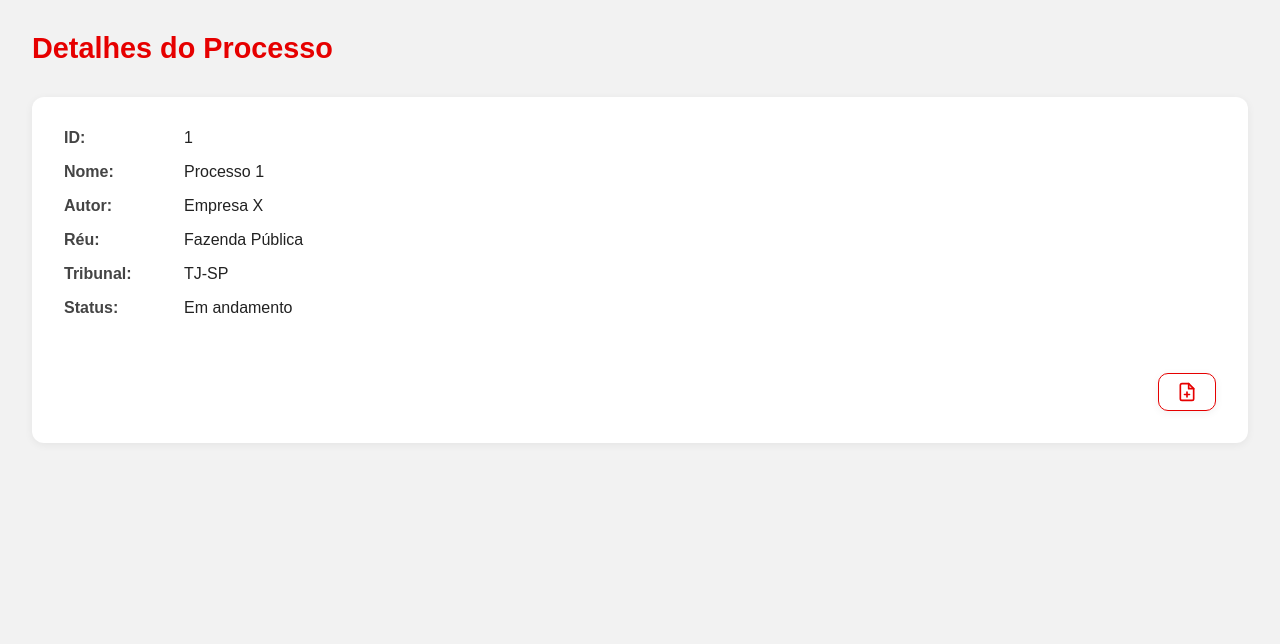
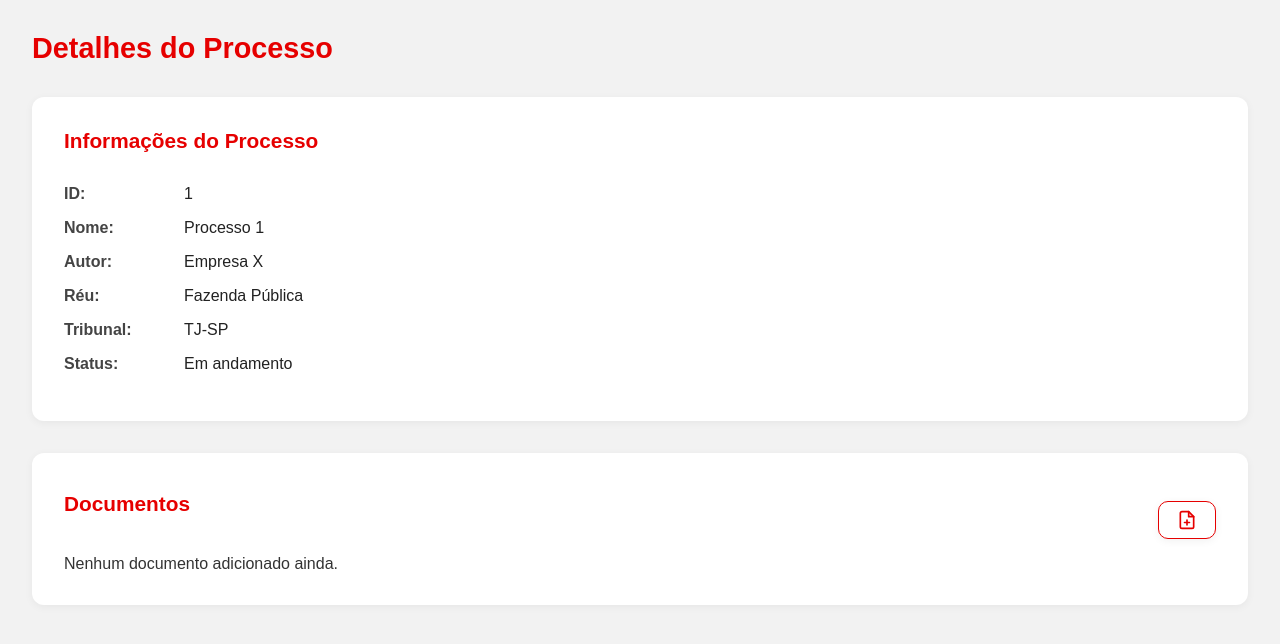
Before and after one commit to brunasaturnino/Projeto-LexTributo, a Next.js app in the folder front-end/: page /processos/1 in a window 1280 px wide. Shown: the top 644 px of the page. Built offline with nearby package versions, Linux system fonts and the light colour scheme.

Commit message:
adição de documentos

```diff
--- a/front-end/src/pages/processos/[id]/index.tsx
+++ b/front-end/src/pages/processos/[id]/index.tsx
@@ -1,9 +1,23 @@
 import { useRouter } from "next/router";
-import { useEffect, useState } from "react";
-import { Container, Title, Card, InfoRow, Label, Header, Value, DocumentButton, CardDocumentRow} from "../styles";
+import { useEffect, useRef, useState } from "react";
+import {
+  Container,
+  Title,
+  Card,
+  InfoRow,
+  Label,
+  Header,
+  Value,
+  Section,
+  DocumentButton,
+  SectionTitle,
+  DocumentList,
+  DocumentItem,
+  DocumentIcon,
+  DocumentHeader,
+  DocumentCard,
+} from "../styles";
 import { FiFilePlus } from "react-icons/fi";
-
-
 
 interface Processo {
   id: string;
@@ -14,53 +28,46 @@ interface Processo {
   status: string;
 }
 
+interface Documento {
+  nome: string;
+  url: string;
+}
+
 export default function DetalhesProcesso() {
   const router = useRouter();
   const { id } = router.query;
-
   const [processo, setProcesso] = useState<Processo | null>(null);
+  const [documentos, setDocumentos] = useState<Documento[]>([]);
+  const fileInputRef = useRef<HTMLInputElement>(null);
 
   useEffect(() => {
     if (!id) return;
 
     const listaDeProcessos: Processo[] = [
-      {
-        id: "1",
-        nome: "Processo 1",
-        autor: "Empresa X",
-        reu: "Fazenda Pública",
-        tribunal: "TJ-SP",
-        status: "Em andamento",
-      },
-      {
-        id: "2",
-        nome: "Processo 2",
-        autor: "João da Silva",
-        reu: "União Federal",
-        tribunal: "TRF-1",
-        status: "Concluído",
-      },
-      {
-        id: "3",
-        nome: "Processo 3",
-        autor: "Maria Oliveira",
-        reu: "Estado de Minas Gerais",
-        tribunal: "TJ-MG",
-        status: "Pendente",
-      },
-      {
-        id: "4",
-        nome: "Processo 4",
-        autor: "Empresa Z",
-        reu: "Fazenda Pública",
-        tribunal: "TJ-RS",
-        status: "Arquivado",
-      },
+      { id: "1", nome: "Processo 1", autor: "Empresa X", reu: "Fazenda Pública", tribunal: "TJ-SP", status: "Em andamento" },
+      { id: "2", nome: "Processo 2", autor: "João da Silva", reu: "União Federal", tribunal: "TRF-1", status: "Concluído" },
+      { id: "3", nome: "Processo 3", autor: "Maria Oliveira", reu: "Estado de Minas Gerais", tribunal: "TJ-MG", status: "Pendente" },
+      { id: "4", nome: "Processo 4", autor: "Empresa Z", reu: "Fazenda Pública", tribunal: "TJ-RS", status: "Arquivado" },
     ];
 
     const encontrado = listaDeProcessos.find((p) => p.id === id);
     setProcesso(encontrado || null);
   }, [id]);
+
+  const handleFileChange = (event: React.ChangeEvent<HTMLInputElement>) => {
+    const files = event.target.files;
+    if (files && files.length > 0) {
+      const novosDocs: Documento[] = Array.from(files).map(file => ({
+        nome: file.name,
+        url: URL.createObjectURL(file),
+      }));
+      setDocumentos((prev) => [...prev, ...novosDocs]);
+    }
+  };
+
+  const handleAddDocument = () => {
+    fileInputRef.current?.click();
+  };
 
   if (!processo) {
     return <p style={{ padding: "2rem" }}>Carregando processo...</p>;
@@ -68,40 +75,52 @@ export default function DetalhesProcesso() {
 
   return (
     <Container>
-            <Header>
-      <Title>Detalhes do Processo</Title>
-            </Header>
+      <Header>
+        <Title>Detalhes do Processo</Title>
+      </Header>
+
       <Card>
-        <InfoRow>
-          <Label>ID:</Label>
-          <Value>{processo.id}</Value>
-        </InfoRow>
-        <InfoRow>
-          <Label>Nome:</Label>
-          <Value>{processo.nome}</Value>
-        </InfoRow>
-        <InfoRow>
-          <Label>Autor:</Label>
-          <Value>{processo.autor}</Value>
-        </InfoRow>
-        <InfoRow>
-          <Label>Réu:</Label>
-          <Value>{processo.reu}</Value>
-        </InfoRow>
-        <InfoRow>
-          <Label>Tribunal:</Label>
-          <Value>{processo.tribunal}</Value>
-        </InfoRow>
-        <InfoRow>
-          <Label>Status:</Label>
-          <Value>{processo.status}</Value>
-        </InfoRow>
-        <CardDocumentRow>
-          <DocumentButton onClick={() => alert("Adicionar documentos ao processo")}>
+        <Section>Informações do Processo</Section>
+        <InfoRow><Label>ID:</Label><Value>{processo.id}</Value></InfoRow>
+        <InfoRow><Label>Nome:</Label><Value>{processo.nome}</Value></InfoRow>
+        <InfoRow><Label>Autor:</Label><Value>{processo.autor}</Value></InfoRow>
+        <InfoRow><Label>Réu:</Label><Value>{processo.reu}</Value></InfoRow>
+        <InfoRow><Label>Tribunal:</Label><Value>{processo.tribunal}</Value></InfoRow>
+        <InfoRow><Label>Status:</Label><Value>{processo.status}</Value></InfoRow>
+      </Card>
+
+      <DocumentCard>
+            <DocumentHeader>
+        <SectionTitle>Documentos</SectionTitle>
+        <div>
+          <DocumentButton onClick={handleAddDocument}>
             <FiFilePlus size={20} />
           </DocumentButton>
-        </CardDocumentRow>
-      </Card>
+          <input
+            type="file"
+            ref={fileInputRef}
+            style={{ display: "none" }}
+            onChange={handleFileChange}
+          />
+        </div>
+      </DocumentHeader>
+
+
+        {documentos.length > 0 ? (
+          <DocumentList>
+            {documentos.map((doc, index) => (
+              <DocumentItem key={index}>
+                <DocumentIcon size={18} />
+                <a href={doc.url} target="_blank" rel="noopener noreferrer">
+                  {doc.nome}
+                </a>
+              </DocumentItem>
+            ))}
+          </DocumentList>
+        ) : (
+          <p style={{ marginTop: "1rem" }}>Nenhum documento adicionado ainda.</p>
+        )}
+      </DocumentCard>
     </Container>
   );
 }
--- a/front-end/src/pages/processos/styles.ts
+++ b/front-end/src/pages/processos/styles.ts
@@ -94,12 +94,6 @@ export const AddButton = styled.button`
   }
 `;
 
-export const Card = styled.div`
-  background: white;
-  border-radius: 12px;
-  padding: 2rem;
-  box-shadow: 0px 2px 8px rgba(0, 0, 0, 0.06);
-`;
 
 export const InfoRow = styled.div`
   display: flex;
@@ -214,3 +208,75 @@ export const CardDocumentRow = styled.div`
   justify-content: flex-end;
   margin-top: 24px;
 `;
+
+import { FiFileText } from "react-icons/fi";
+
+// Novos estilos para a seção de documentos
+export const Card = styled.div`
+  background-color: #fff;
+  padding: 2rem;
+  border-radius: 12px;
+  margin-bottom: 2rem;   // Já adiciona espaço entre os cards
+  box-shadow: 0 2px 8px rgba(0, 0, 0, 0.05);
+
+  & + & {
+    margin-top: 2rem;    // Aplica margem apenas entre cards consecutivos
+  }
+`;
+
+export const DocumentHeader = styled.div`
+  display: flex;
+  justify-content: space-between;
+  align-items: center;
+  margin-bottom: 0.5rem;
+`;
+
+export const SectionTitle = styled.h2`
+  font-size: 1.3rem;
+  color: #e60000;
+  margin: 0; // remove margem extra
+`;
+
+export const Section = styled.h2`
+  font-size: 1.3rem;
+  color: #e60000;
+  margin: 0 0 2rem 0; // margem inferior de 1rem
+`;
+
+export const DocumentList = styled.ul`
+  list-style: none;
+  margin-top: 1rem;
+  padding-left: 0;
+`;
+
+export const DocumentItem = styled.li`
+  display: flex;
+  align-items: center;
+  gap: 0.5rem;
+  margin-bottom: 0.5rem;
+  font-size: 0.95rem;
+
+  a {
+    color: #2a3eb1;
+    text-decoration: none;
+
+    &:hover {
+      text-decoration: underline;
+    }
+  }
+`;
+
+export const DocumentIcon = styled(FiFileText)`
+  color: #555;
+`;
+
+export const DocumentActions = styled.div`
+  display: flex;
+  justify-content: space-between;
+  align-items: center;
+  margin-bottom: 0.5rem;
+`;
+
+export const DocumentCard = styled(Card)`
+  padding: 1rem 2rem 2rem 2rem; // topo: 1rem, laterais: 2rem, fundo: 2rem
+`;
```
